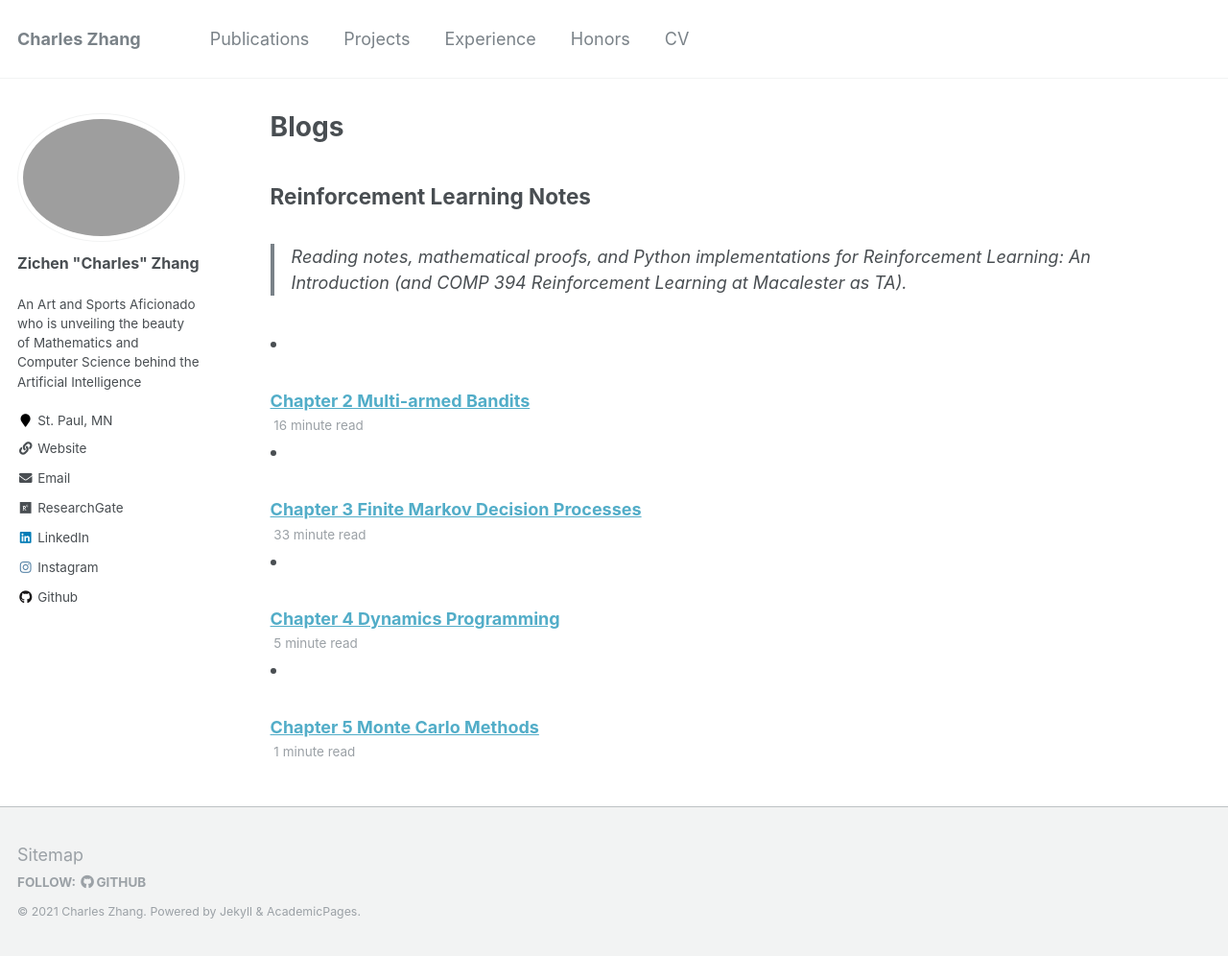
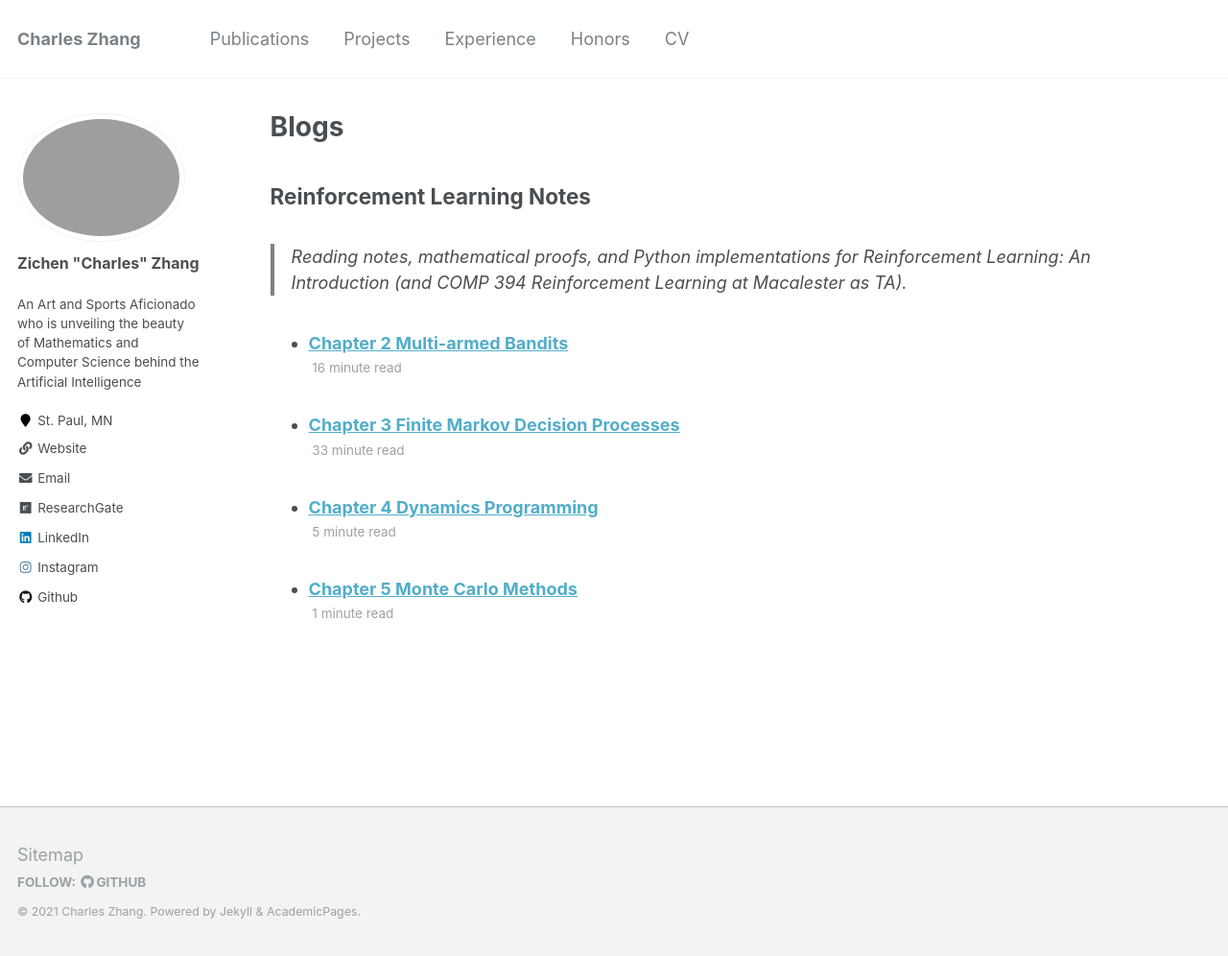
Before and after one commit to zcczhang/zcczhang.github.io, a Jekyll site: the page built from _pages/blogs.md, in a window 1280 px wide and 996 px high. Shown: the whole window at 96% size. Built offline with Jekyll 4.4.1, drawn with Linux system fonts in a browser that asks for light colours.

Commit message:
Update blogs.md

```diff
--- a/_pages/blogs.md
+++ b/_pages/blogs.md
@@ -13,6 +13,6 @@
 
 > Reading notes, mathematical proofs, and Python implementations for *Reinforcement Learning: An Introduction* (and COMP 394 Reinforcement Learning at Macalester as TA).
 
-{% for post in site.rl %}
-   {% include archive-single-cv.html %}
-{% endfor %}
+  <ul>{% for post in site.rl %}
+    {% include archive-single-cv.html %}
+  {% endfor %}</ul>
```
